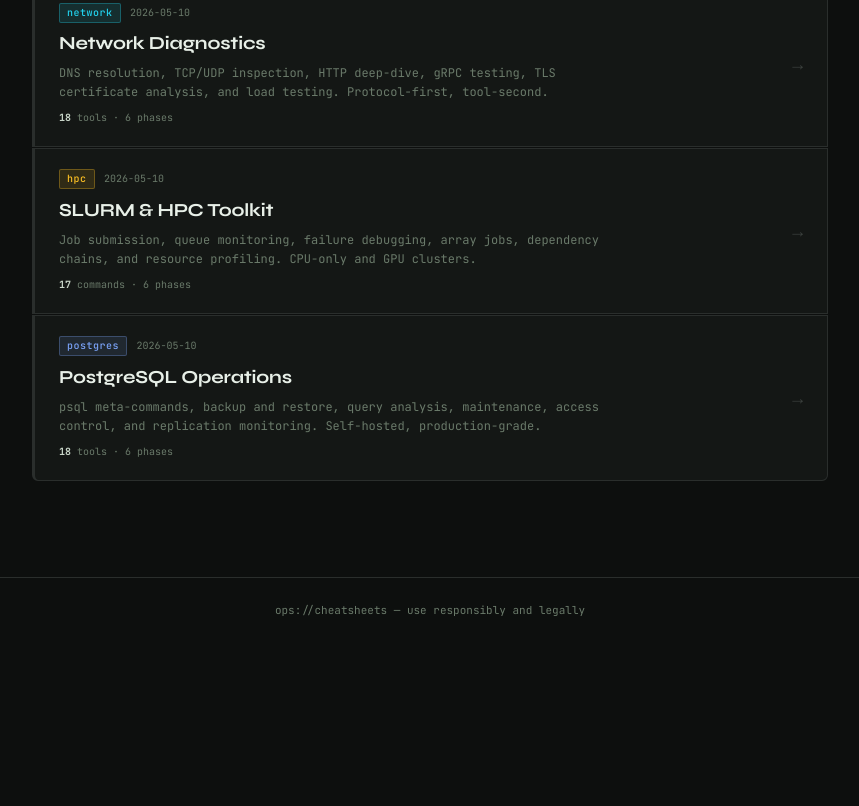
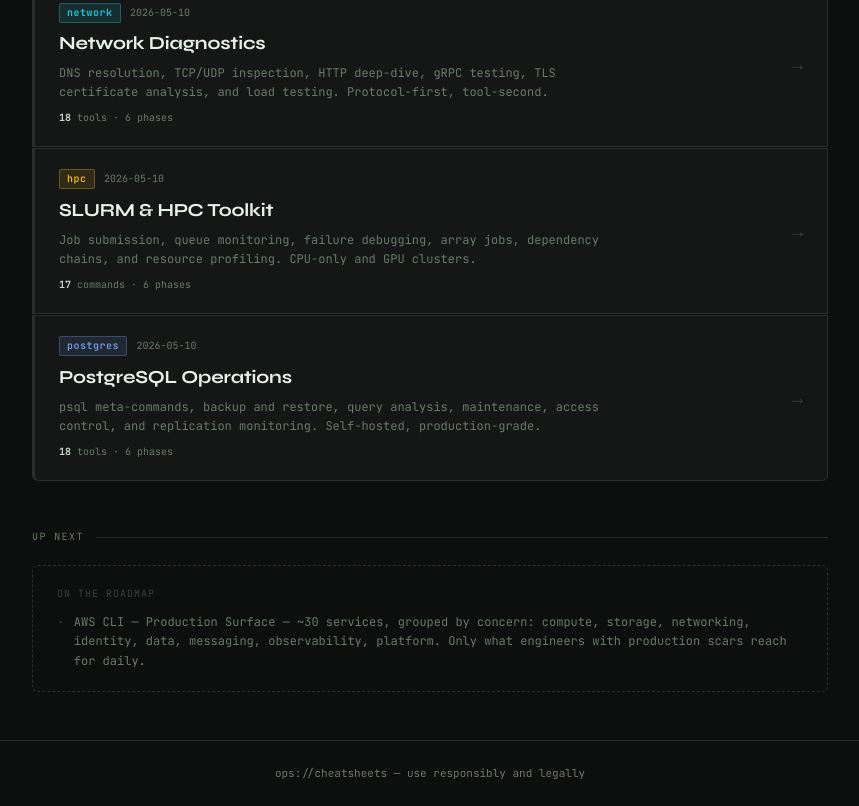
Before and after one commit to muratcanozdemir/white-hacker-tools, a plain HTML site: page index.html in a window 1280 px wide. Shown: the part 1657-2463 px from the top of the page, without its empty margins (210-1069 px from the left). Before the commit the page ends 2301 px from the top, so only its background shows below. Drawn offline with Linux system fonts and the light colour scheme.

Commit message:
updating with a new annoucement

```diff
--- a/index.html
+++ b/index.html
@@ -338,6 +338,13 @@
 
   </div>
 
+  <p class="section-label">up next</p>
+
+  <div class="coming-soon">
+    <p class="coming-soon-title">on the roadmap</p>
+    <div class="coming-item">AWS CLI — Production Surface &mdash; ~30 services, grouped by concern: compute, storage, networking, identity, data, messaging, observability, platform. Only what engineers with production scars reach for daily.</div>
+  </div>
+
 </main>
 
 <footer>ops://cheatsheets &mdash; use responsibly and legally</footer>
```
Also changed, not shown: 1 other file.
